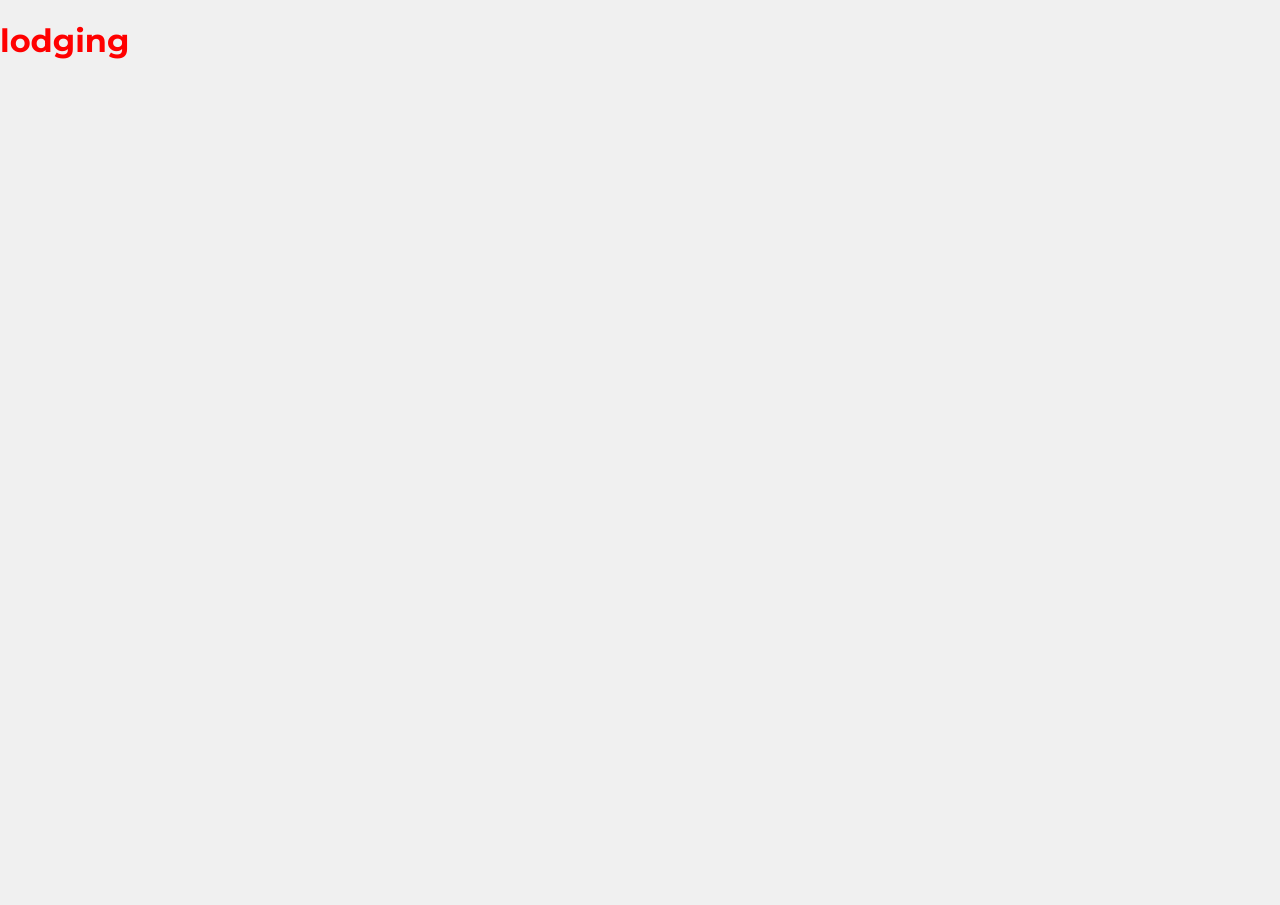
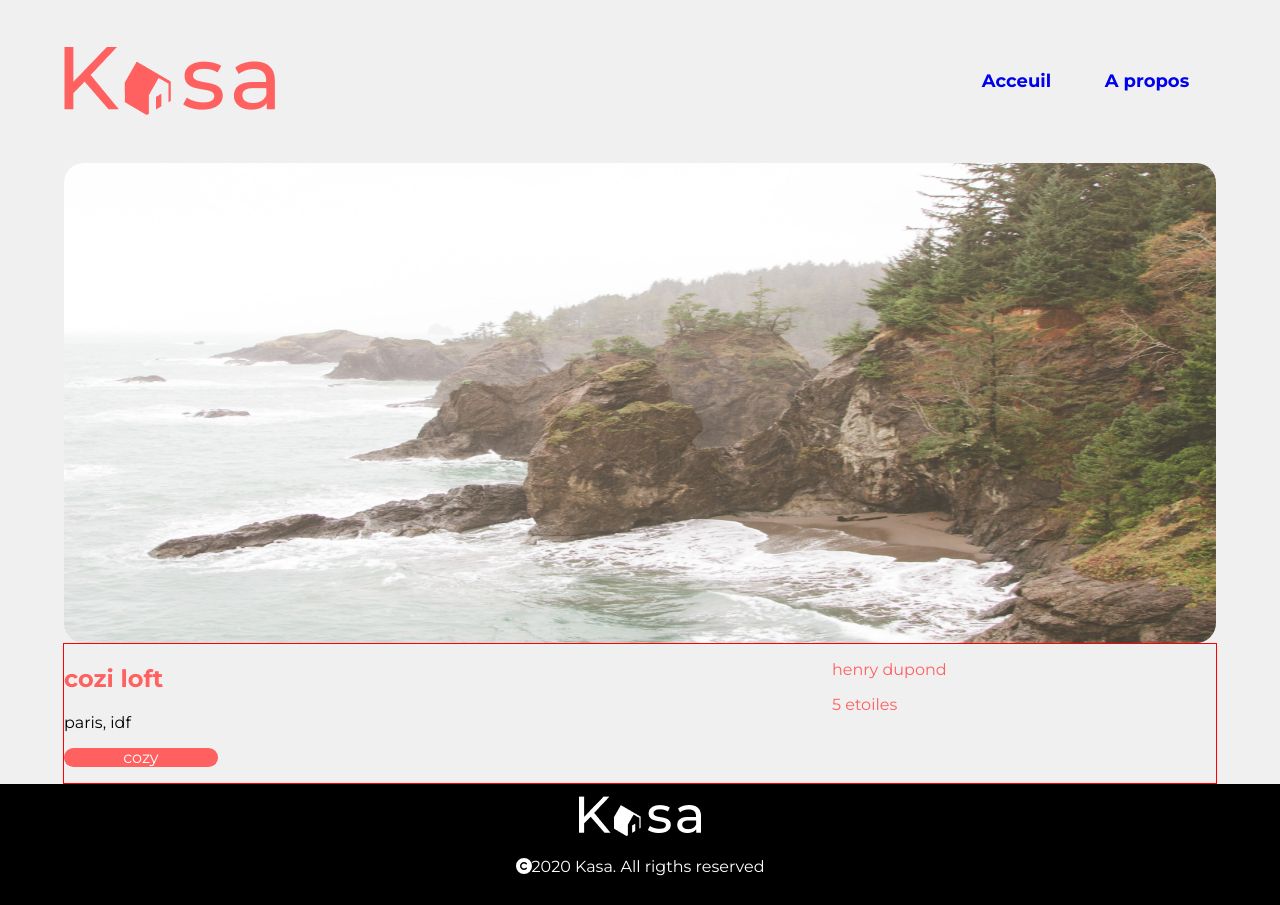
Before and after one commit to FabienCosta/kasa, a React (Create React App) app: page /lodging in a window 1280 px wide. Before the commit the page ends 800 px from the top, so only its background shows below. Built offline with nearby package versions, Linux system fonts and the light colour scheme.

Commit message:
some things

```diff
--- a/src/components/Cards.js
+++ b/src/components/Cards.js
@@ -1,21 +1,19 @@
-import logement from "../data/logements.json";
-console.log(logement);
+import { Link } from "react-router-dom";
+// import logement from "../data/logements.json";
+// console.log(logement);
 
 const Cards = () => {
   return (
-    <div className="cards-container">
-      {logement.map((logement) => (
-        <div className="card">
-          <img
-            src={logement.cover}
-            alt=""
-            key={logement.id}
-            className="card-img"
-          />
-          <p className="card-text">{logement.title}</p>
-        </div>
-      ))}
-    </div>
+    <Link to="/Lodging">
+      <div className="cards-container">
+        {logement.map((logement, id) => (
+          <div className="card" key={id}>
+            <img src={logement.cover} alt="" className="card-img" />
+            <p className="card-text">{logement.title}</p>
+          </div>
+        ))}
+      </div>
+    </Link>
   );
 };
 
--- a/src/components/Collapse.js
+++ b/src/components/Collapse.js
@@ -1,20 +1,24 @@
 import React from "react";
-import collapsesData from "../data/collapses.json";
 import { FontAwesomeIcon } from "@fortawesome/react-fontawesome";
 import { faChevronUp } from "@fortawesome/free-solid-svg-icons";
-console.log(collapsesData);
 
-const Collapse = () => {
+const Collapse = ({ lala }) => {
   return (
     <div className="collapse">
       <div className="collapse-banner"></div>
       <div className="collapse-menu">
-        {collapsesData.map((collapse, index) => {
+        {lala.map((lala, index) => {
           return (
-            <div key={index} className="collapse-box">
-              {collapse.title}
-              <FontAwesomeIcon icon={faChevronUp} className="collapse-icon" />
-            </div>
+            <button key={index} className="collapse-box">
+              {lala.title}
+              <FontAwesomeIcon
+                icon={faChevronUp}
+                className="collapse-icon"
+                onClick={() => {
+                  console.log("clicked");
+                }}
+              />
+            </button>
           );
         })}
       </div>
--- /dev/null
+++ b/src/components/ficheLogements/Carrousel.js
@@ -0,0 +1,12 @@
+import React from "react";
+import image1 from "../../assets/Banner-img.png";
+
+const Carrousel = () => {
+  return (
+    <div className="carrousel">
+      <img src={image1} alt="" className="carrousel-img" />
+    </div>
+  );
+};
+
+export default Carrousel;
--- /dev/null
+++ b/src/components/ficheLogements/RentalInfo.js
@@ -0,0 +1,19 @@
+import React from "react";
+
+const RentalInfo = ({ logements }) => {
+  return (
+    <div className="rental">
+      <div className="rental-box">
+        <h2 className="rental-title">cozi loft</h2>
+        <p className="rental-place">paris, idf</p>
+        <p className="rental-tag">cozy</p>
+      </div>
+      <div className="rental-box">
+        <p className="rental-name">henry dupond</p>
+        <p className="rental-stars">5 etoiles</p>
+      </div>
+    </div>
+  );
+};
+
+export default RentalInfo;
--- a/src/pages/About.js
+++ b/src/pages/About.js
@@ -2,12 +2,13 @@ import React from "react";
 import Header from "../components/Header";
 import Footer from "../components/Footer";
 import Collapse from "../components/Collapse";
+import lala from "../data/collapses.json";
 
 const About = () => {
   return (
     <div>
       <Header />
-      <Collapse />
+      <Collapse lala={lala} />
       <Footer />
     </div>
   );
--- a/src/pages/Home.js
+++ b/src/pages/Home.js
@@ -2,13 +2,18 @@ import Header from "../components/Header";
 import Footer from "../components/Footer";
 import Banner from "../components/Banner";
 import Cards from "../components/Cards";
+import logements from "../data/logements.json";
+import { Link } from "react-router-dom";
 
 const Home = () => {
   return (
     <div>
       <Header />
       <Banner />
-      <Cards />
+      {logements.map((logement, id) => (
+        <Cards key={id} logement={logement} />
+      ))}
+
       <Footer />
     </div>
   );
--- a/src/pages/Lodging.js
+++ b/src/pages/Lodging.js
@@ -1,9 +1,16 @@
 import React from "react";
-
+import Header from "../components/Header";
+import Footer from "../components/Footer";
+import Carrousel from "../components/ficheLogements/Carrousel";
+import logements from "../data/logements.json";
+import RentalInfo from "../components/ficheLogements/RentalInfo";
 const Lodging = () => {
   return (
     <div>
-      <h1>lodging</h1>
+      <Header />
+      <Carrousel logements={logements} />
+      <RentalInfo logements={logements} />
+      <Footer />
     </div>
   );
 };
--- /dev/null
+++ b/src/styles/components/carrousel.scss
@@ -0,0 +1,14 @@
+.carrousel {
+  display: flex;
+  align-items: center;
+  justify-content: center;
+  width: 90%;
+  position: relative;
+  margin: auto;
+
+  &-img {
+    width: 100%;
+    height: 30em;
+    border-radius: 20px;
+  }
+}
--- /dev/null
+++ b/src/styles/components/rentalInfo.scss
@@ -0,0 +1,31 @@
+.rental {
+  border: 1px solid red;
+  display: grid;
+  grid-template-columns: 2fr 1fr;
+  margin: auto;
+  width: 90%;
+
+  &-title {
+    color: #ff6060;
+  }
+
+  &-place {
+    color: black;
+  }
+
+  &-tag {
+    background-color: #ff6060;
+    color: white;
+    border-radius: 10px;
+    text-align: center;
+    width: 20%;
+  }
+
+  &-name {
+    color: #ff6060;
+  }
+
+  &-stars {
+    color: #ff6060;
+  }
+}
--- a/src/styles/index.scss
+++ b/src/styles/index.scss
@@ -5,6 +5,8 @@
 @import "./components/about.scss";
 @import "./components/error.scss";
 @import "./components/collapse.scss";
+@import "./components/carrousel.scss";
+@import "./components/rentalInfo.scss";
 
 body {
   font-family: "Montserrat", sans-serif;
```
Also changed, not shown: 1 other file (tests, documents, lock files or other folders).
